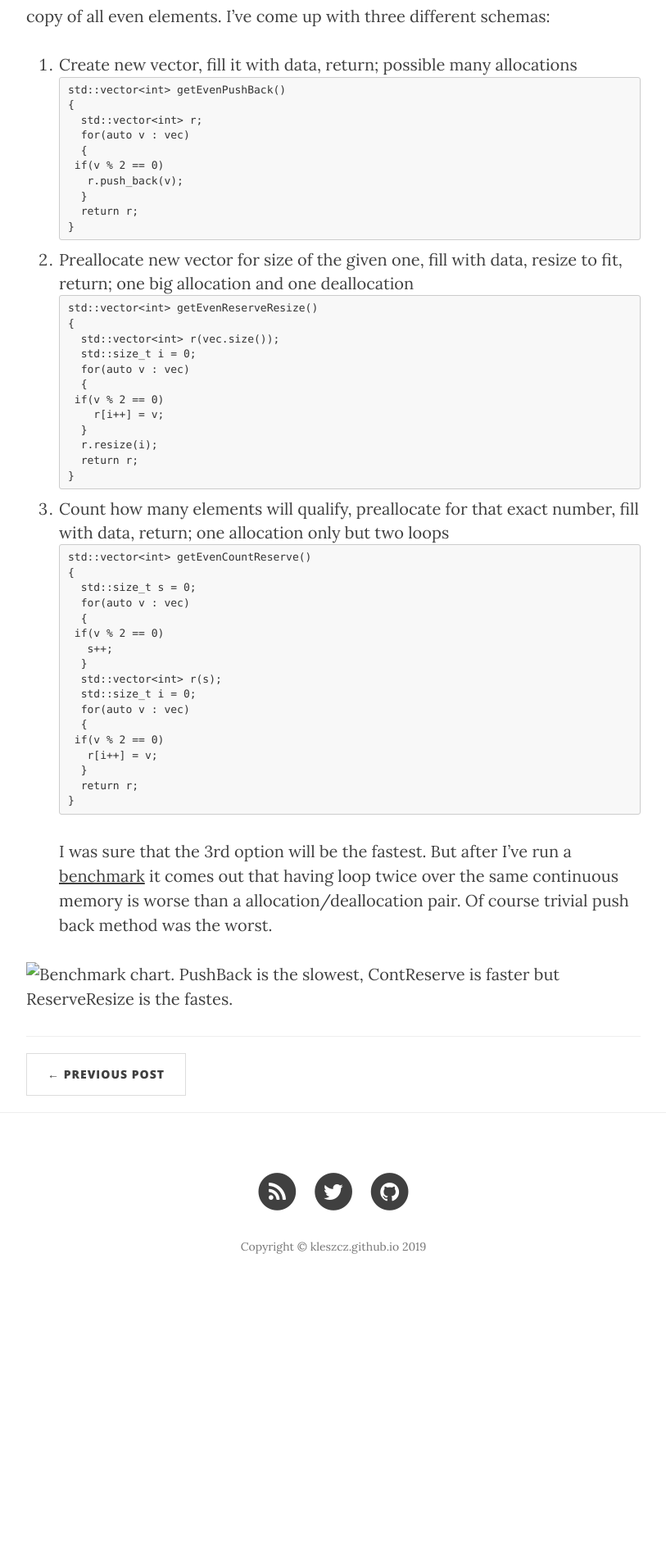
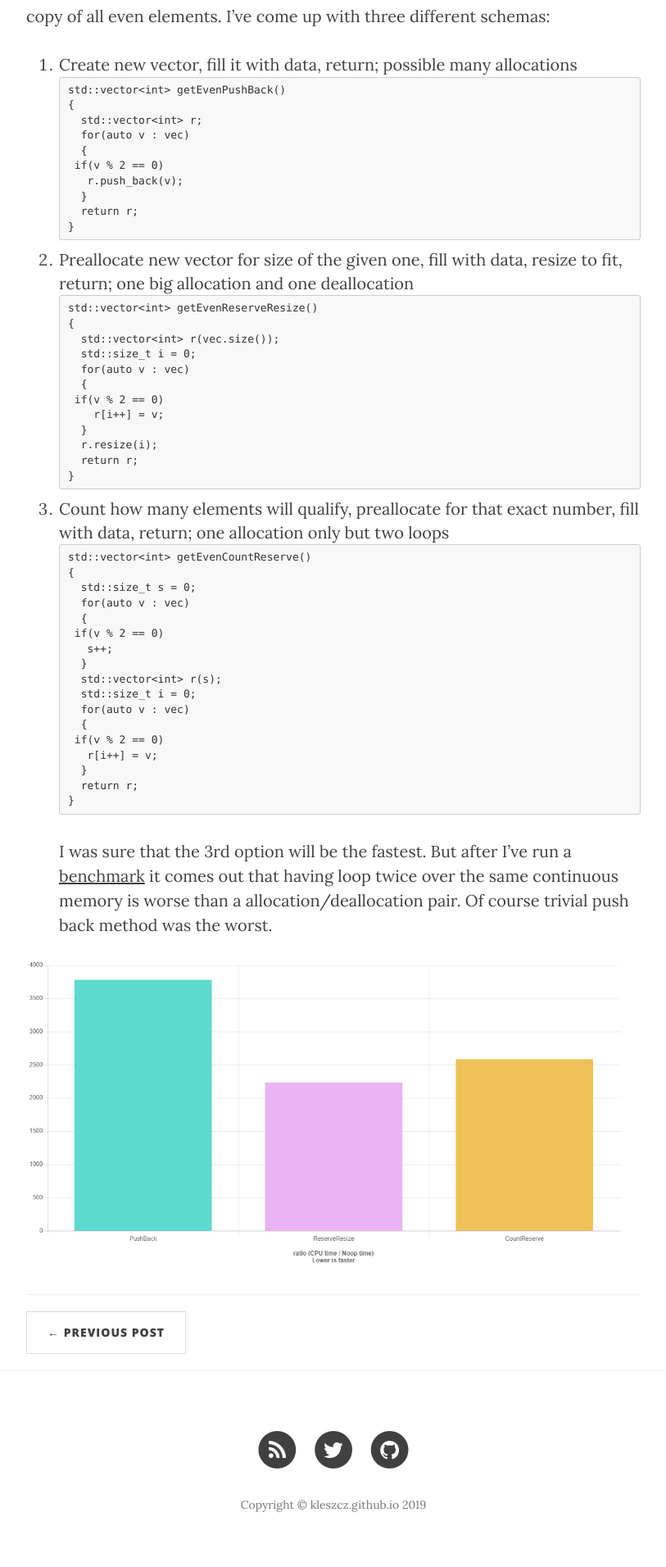
Before and after one commit to kleszcz/blog, a Jekyll site: the page built from _posts/2019-02-18-returning-vector.md, in a window 1280 px wide. Shown: the part 1443-3355 px from the top of the page at 82% size, without its empty margins (233-1046 px from the left). Built offline with Jekyll 4.4.1, drawn with Linux system fonts in a browser that asks for light colours; nearby versions of some CDN libraries; our own code applies the rules of GitHub Pages for plain Markdown files; before the commit the page ends 3040 px from its top, so only the background shows below that.

Commit message:
fix image url

````diff
--- a/_posts/2019-02-18-returning-vector.md
+++ b/_posts/2019-02-18-returning-vector.md
@@ -62,4 +62,4 @@ std::vector<int> getEvenCountReserve()
 ```
 I was sure that the 3rd option will be the fastest. But after I've run a [benchmark](http://quick-bench.com/xzXteH9AqvAKL9DaskM19gDMSGA) it comes out that having loop twice over the same continuous memory is worse than a allocation/deallocation pair. Of course trivial push back method was the worst.
 
-<img src="img/2019-02-18-benchmark.png" alt="Benchmark chart. PushBack is the slowest, ContReserve is faster but ReserveResize is the fastes." class="inline"/>
+<img src="/blog/img/2019-02-18-benchmark.png" alt="Benchmark chart. PushBack is the slowest, ContReserve is faster but ReserveResize is the fastes." class="inline"/>
````
